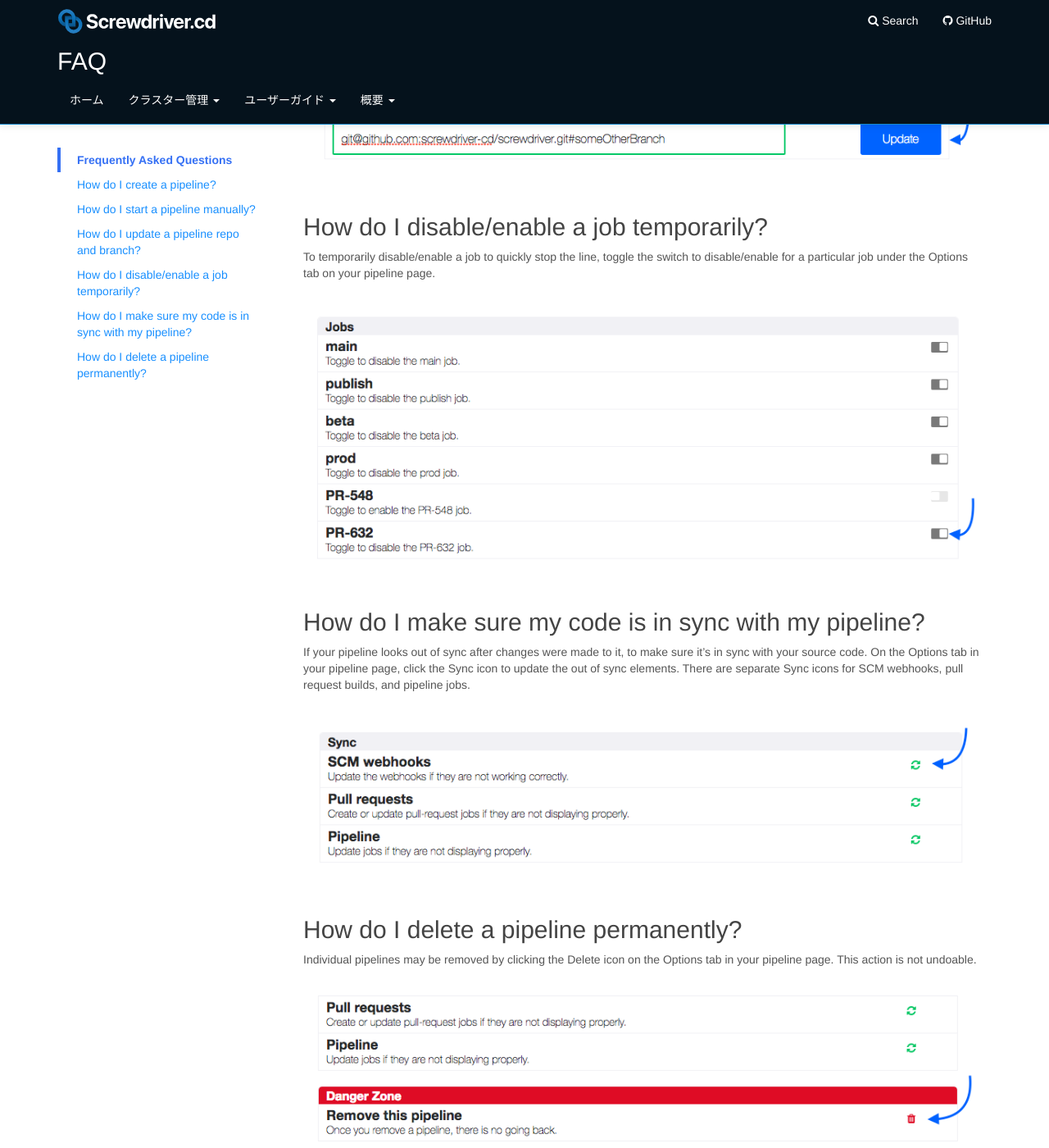
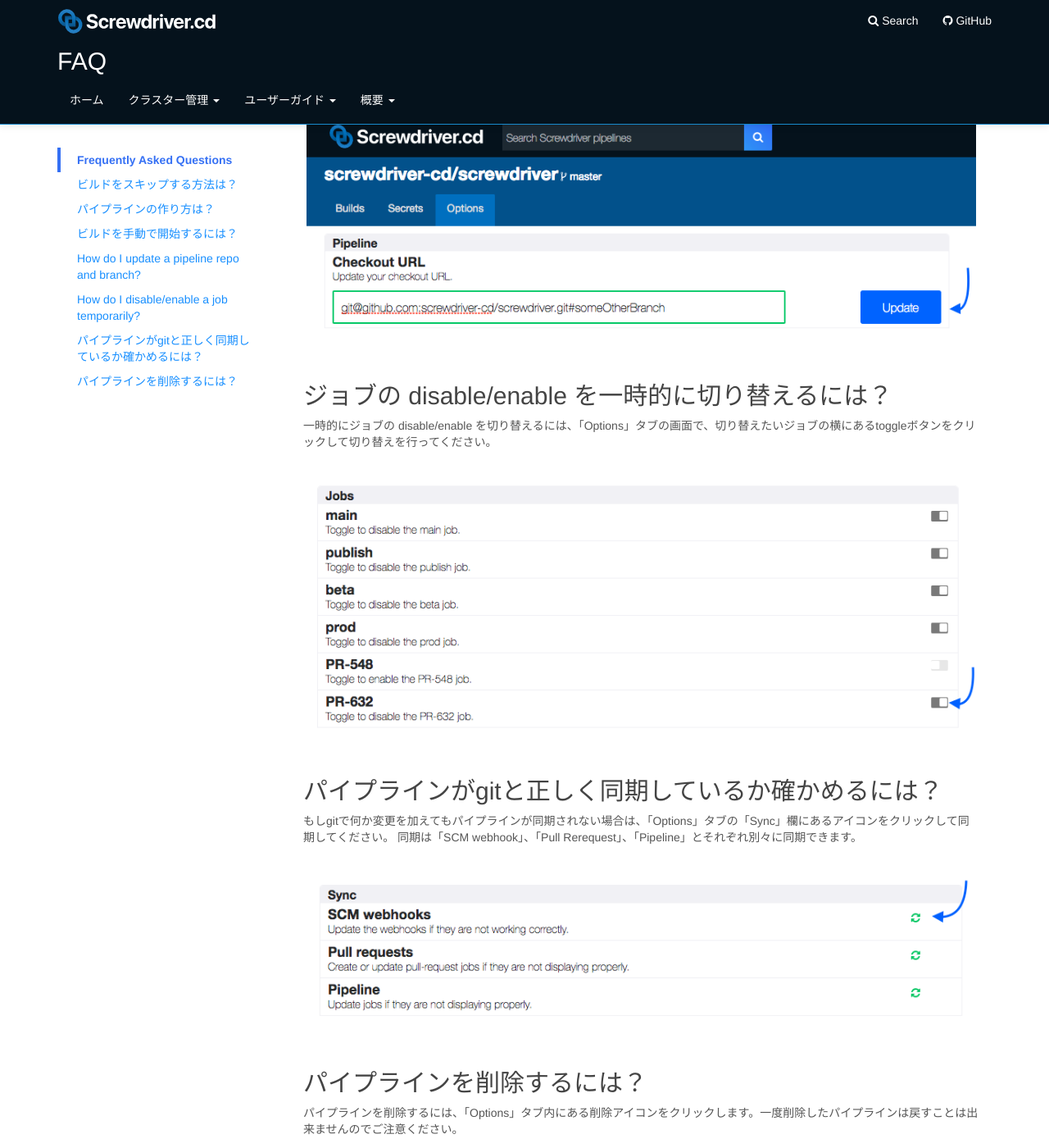
Before and after one commit to screwdriver-cd/guide, a Jekyll site: the page built from docs/ja/user-guide/FAQ.md, in a window 1280 px wide and 1400 px high, scrolled down 1234 px. Shown: the whole window at 82% size. Built offline with Jekyll 4.4.1, drawn with Linux system fonts in a browser that asks for light colours; some of the changed text lies outside the part shown.

Commit message:
Translate FAQ.md via GitLocalize

```diff
--- a/docs/ja/user-guide/FAQ.md
+++ b/docs/ja/user-guide/FAQ.md
@@ -4,57 +4,70 @@ title: FAQ
 category: User Guide
 menu: menu_ja
 toc:
-    - title: Frequently Asked Questions
-      url: "#frequently-asked-questions"
-      active: true
-    - title: How do I create a pipeline?
-      url: "#how-do-i-create-a-pipeline"
-    - title: How do I start a pipeline manually?
-      url: "#how-do-i-start-a-pipeline-manually"
-    - title: How do I update a pipeline repo and branch?
-      url: "#how-do-i-update-a-pipeline-repo-and-branch"
-    - title: How do I disable/enable a job temporarily?
-      url: "#how-do-i-disable/enable-a-job-temporarily"
-    - title: How do I make sure my code is in sync with my pipeline?
-      url: "#how-do-i-make-sure-my-code-is-in-sync-with-my-pipeline"
-    - title: How do I delete a pipeline permanently?
-      url: "#how-do-i-delete-a-pipeline-permanently"
+- title: Frequently Asked Questions
+  url: "#よくある質問と回答"
+  active: 'true'
+- title: ビルドをスキップする方法は？
+  url: "#ビルドをスキップする方法"
+- title: パイプラインの作り方は？
+  url: "#パイプラインの作り方"
+- title: ビルドを手動で開始するには？
+  url: "#ビルドを手動で開始する"
+- title: How do I update a pipeline repo and branch?
+  url: "#パイプラインのレポジトリやブランチを変更したい"
+- title: How do I disable/enable a job temporarily?
+  url: "#ジョブのdisable/enableを一時的に切り替える"
+- title: パイプラインがgitと正しく同期しているか確かめるには？
+  url: "#パイプラインがgitと正しく同期しているか確かめる"
+- title: パイプラインを削除するには？
+  url: "#パイプラインを削除する"
 ---
 
 # Frequently Asked Questions
 
-## How do I create a pipeline?
+## ビルドをスキップする方法は？
 
-To create a pipeline, click the Create icon and paste a Git URL into the form. Followed by `#` and the branch name, if the branch is not `master`.
+README等ちょっとしたドキュメント修正のみの時など、screwdriverのビルドをスキップさせたい場合があると思います。
+
+masterにpushする際にビルドをスキップさせたい場合は、commitメッセージの中に`[ci skip]` または `[skip ci]`の文字を追加してください。
+また、プルリクエストのマージ時にビルドをスキップさせたい場合は、プルリクエストのタイトル欄に `[ci skip]` または `[skip ci]`の文字を追加してください。
+
+*注）プルリクエストビルドはスキップ出来ません。
+commitメッセージに `[skip ci]` や `[ci skip]` を含めても、プルリクエスト時のビルドはスキップされません。（プルリクエストビルドは常に実行されます）*
+
+## パイプラインの作り方は？
+
+新しいパイプラインを作成するには、画面右上の作成アイコンをクリックし、gitリポジトリのURLをフォームに入力してください。master以外のブランチを指定する場合は、`#`の後にブランチ名を指定してください。
 
 ![Create a pipeline](../../user-guide/assets/create-pipeline.png)
 
-## How do I start a pipeline manually?
+## ビルドを手動で開始するには？
 
-To start a build manually, click the Start button on your pipeline page.
+ビルドを手動で開始させたい場合は、パイプラインページにある「Start」ボタンをクリックしてください。
 
 ![Start a pipeline](../../user-guide/assets/start-pipeline.png)
 
-## How do I update a pipeline repo and branch?
+## パイプラインのレポジトリやブランチを変更したい場合は？
 
-If you want to update your pipeline repo and branch, modify the checkout URL in the Options tab on your pipeline page and click Update.
+パイプラインのレポジトリやブランチを変更したい場合は、「Options」タブをクリックして、Checkout URLの入力欄を更新し、「Update」ボタンをクリックしてください。
 
 ![Update a pipeline](../../user-guide/assets/update-pipeline.png)
 
-## How do I disable/enable a job temporarily?
+## ジョブの disable/enable を一時的に切り替えるには？
 
-To temporarily disable/enable a job to quickly stop the line, toggle the switch to disable/enable for a particular job under the Options tab on your pipeline page.
+一時的にジョブの disable/enable を切り替えるには、「Options」タブの画面で、切り替えたいジョブの横にあるtoggleボタンをクリックして切り替えを行ってください。
 
 ![Disable a pipeline](../../user-guide/assets/disable-pipeline.png)
 
-## How do I make sure my code is in sync with my pipeline?
+## パイプラインがgitと正しく同期しているか確かめるには？
 
-If your pipeline looks out of sync after changes were made to it, to make sure it's in sync with your source code. On the Options tab in your pipeline page, click the Sync icon to update the out of sync elements. There are separate Sync icons for SCM webhooks, pull request builds, and pipeline jobs.
+もしgitで何か変更を加えてもパイプラインが同期されない場合は、「Options」タブの「Sync」欄にあるアイコンをクリックして同期してください。
+同期は「SCM webhook」、「Pull Rerequest」、「Pipeline」とそれぞれ別々に同期できます。
 
 ![Sync a pipeline](../../user-guide/assets/sync-pipeline.png)
 
-## How do I delete a pipeline permanently?
+## パイプラインを削除するには？
 
-Individual pipelines may be removed by clicking the Delete icon on the Options tab in your pipeline page. This action is not undoable.
+パイプラインを削除するには、「Options」タブ内にある削除アイコンをクリックします。一度削除したパイプラインは戻すことは出来ませんのでご注意ください。
 
 ![Delete a pipeline](../../user-guide/assets/delete-pipeline.png)
```
